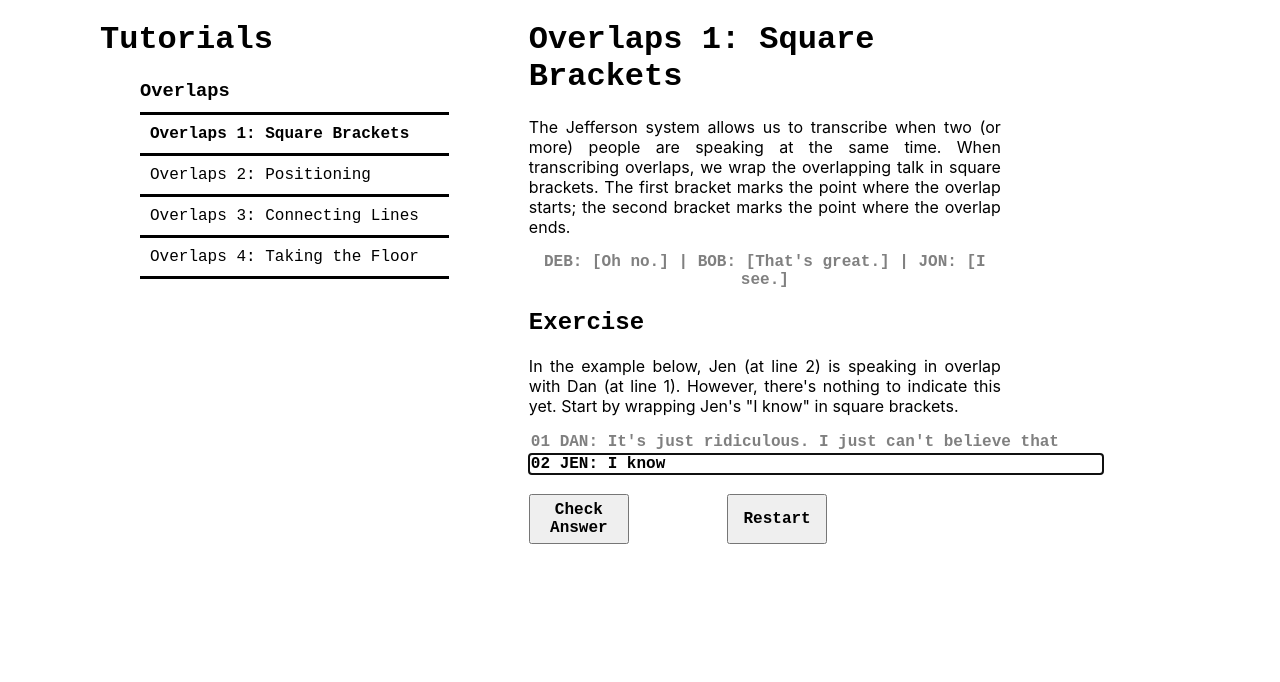
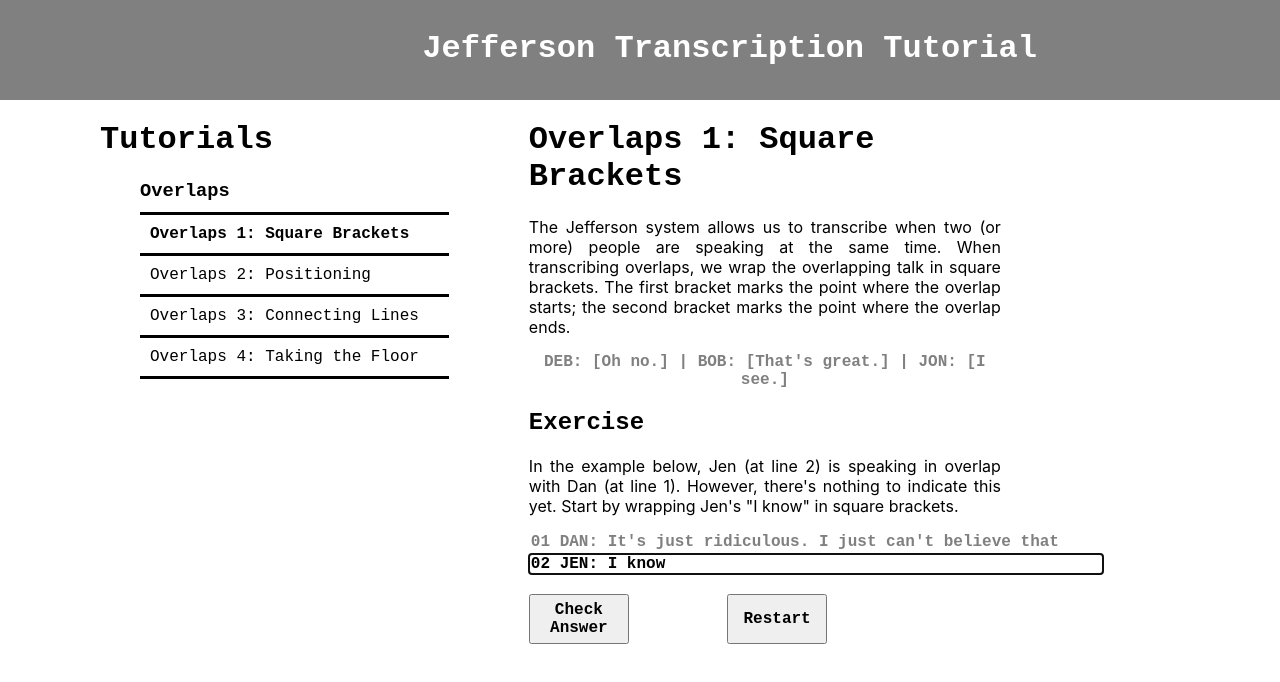
Before and after one commit to joseph-ford10/tutorial, a React (Create React App) app: page /overlap1 in a window 1280 px wide. Shown: the top 682 px of the page. Built offline with nearby package versions, Linux system fonts and the light colour scheme.

Commit message:
Add top banner

```diff
--- a/src/App.js
+++ b/src/App.js
@@ -3,6 +3,7 @@ import Overlap1 from './Overlap1'
 import Overlap2 from './Overlap2'
 import Overlap3 from './Overlap3'
 import Overlap4 from './Overlap4'
+import TopNav from './TopNav'
 import TestComponent from './TestComponent'
 import { useState } from 'react'
 
@@ -16,6 +17,7 @@ function App() {
 
   return (
     <div className="App">
+      <TopNav></TopNav>
       <div className="wrapper">
         <BrowserRouter>
           <Routes>
--- a/src/Overlap1.js
+++ b/src/Overlap1.js
@@ -2,6 +2,7 @@ import React, { useEffect, useState } from 'react'
 import Layout from './Layout'
 import { overlap1Data as o1Data } from './Data'
 import NavList from './NavList'
+import TopNav from './TopNav'
 
 const Overlap1 = () => {
   const [complete1, setComplete1] = useState(false)
--- /dev/null
+++ b/src/TopNav.js
@@ -0,0 +1,11 @@
+import React from 'react'
+
+const TopNav = () => {
+  return (
+    <div className="top-nav">
+      <h1 className="top-nav-heading">Jefferson Transcription Tutorial</h1>
+    </div>
+  )
+}
+
+export default TopNav
--- a/src/index.css
+++ b/src/index.css
@@ -247,3 +247,20 @@ li {
   font-size: 16px;
   font-weight: bold;
 }
+
+.top-nav {
+  height: 100px;
+  background-color: grey;
+  text-align: center;
+  position: relative;
+}
+
+.top-nav-heading {
+  font-family:'Courier New', Courier, monospace;
+  color: white;
+  position: absolute;
+  margin-top: 0;
+  /* left: 33%; */
+  left: 33%;
+  top: 30%;
+}
```
